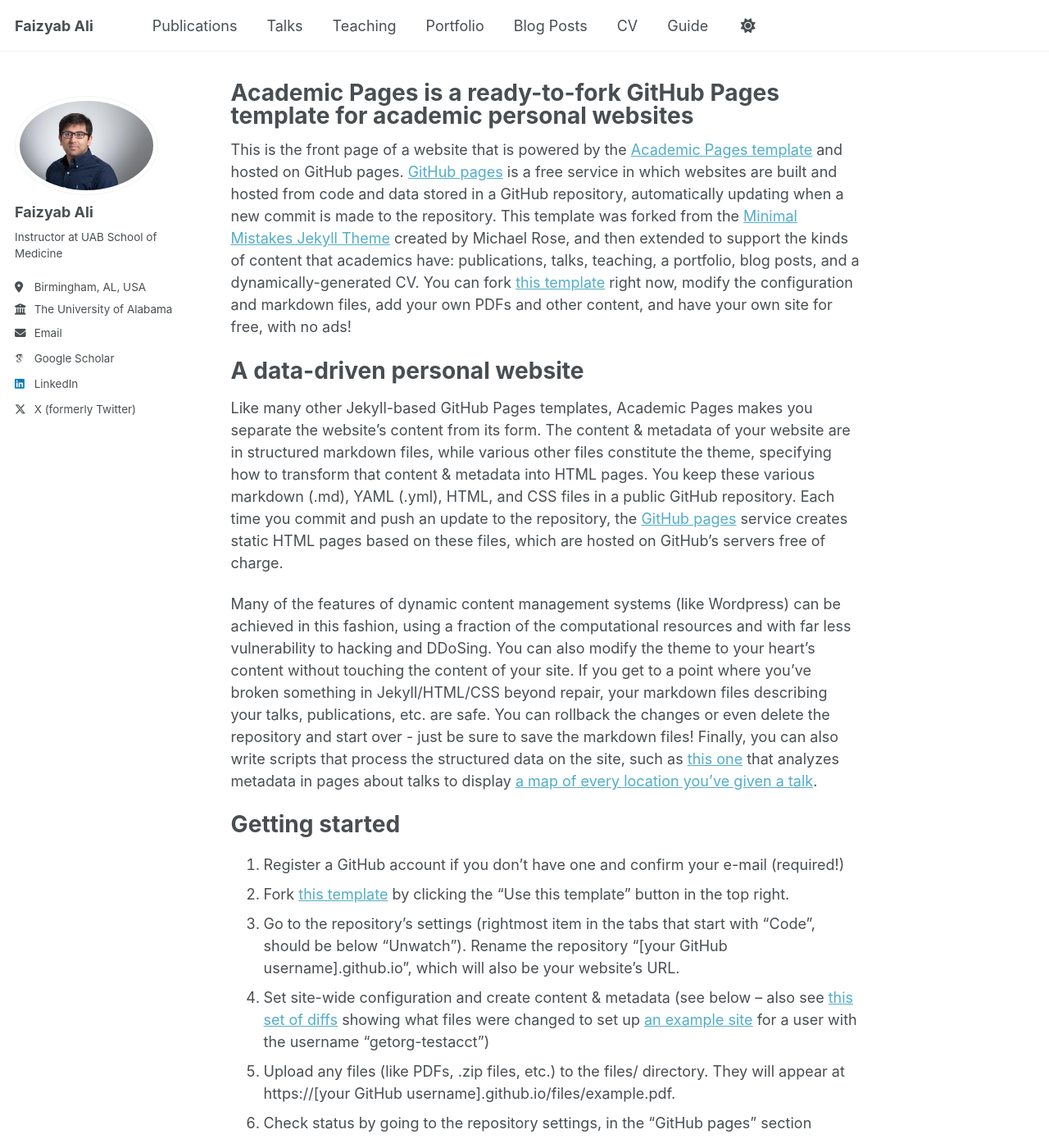
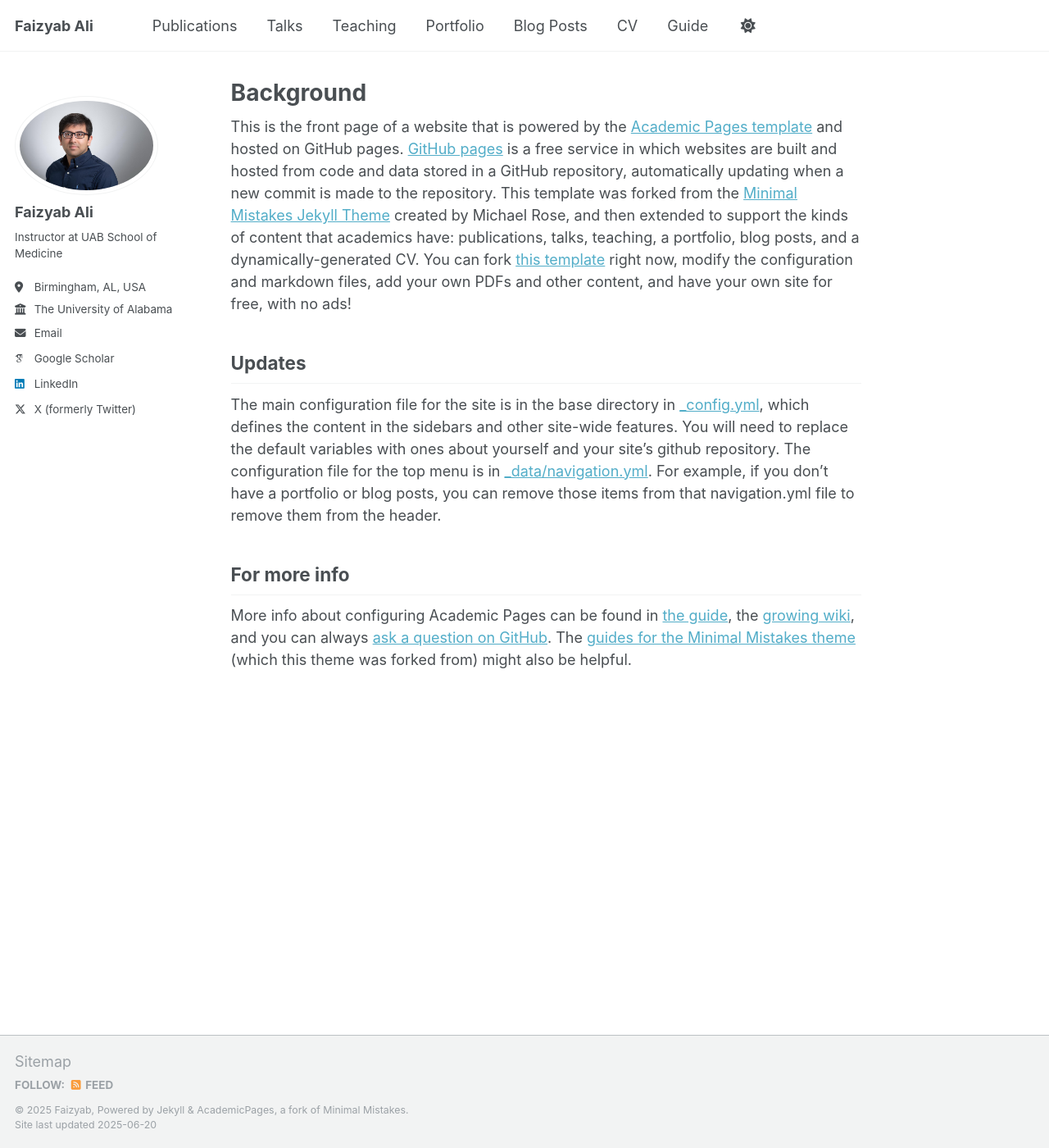
Before and after one commit to MFaizyabAli/mfaizyabali.github.io, a Jekyll site: the page built from _pages/about.md, in a window 1280 px wide and 1400 px high. Shown: the whole window at 82% size. Built offline with Jekyll 4.4.1, drawn with Linux system fonts in a browser that asks for light colours; some web fonts are replaced; some of the changed text lies outside the part shown.

Commit message:
Update about.md

```diff
--- a/_pages/about.md
+++ b/_pages/about.md
@@ -1,6 +1,6 @@
 ---
 permalink: /
-title: "Academic Pages is a ready-to-fork GitHub Pages template for academic personal websites"
+title: "Background"
 author_profile: true
 redirect_from:
   - /about/
@@ -9,40 +9,12 @@ redirect_from:
 
 This is the front page of a website that is powered by the [Academic Pages template](https://github.com/academicpages/academicpages.github.io) and hosted on GitHub pages. [GitHub pages](https://pages.github.com) is a free service in which websites are built and hosted from code and data stored in a GitHub repository, automatically updating when a new commit is made to the repository. This template was forked from the [Minimal Mistakes Jekyll Theme](https://mmistakes.github.io/minimal-mistakes/) created by Michael Rose, and then extended to support the kinds of content that academics have: publications, talks, teaching, a portfolio, blog posts, and a dynamically-generated CV. You can fork [this template](https://github.com/academicpages/academicpages.github.io) right now, modify the configuration and markdown files, add your own PDFs and other content, and have your own site for free, with no ads!
 
-A data-driven personal website
-======
-Like many other Jekyll-based GitHub Pages templates, Academic Pages makes you separate the website's content from its form. The content & metadata of your website are in structured markdown files, while various other files constitute the theme, specifying how to transform that content & metadata into HTML pages. You keep these various markdown (.md), YAML (.yml), HTML, and CSS files in a public GitHub repository. Each time you commit and push an update to the repository, the [GitHub pages](https://pages.github.com/) service creates static HTML pages based on these files, which are hosted on GitHub's servers free of charge.
 
-Many of the features of dynamic content management systems (like Wordpress) can be achieved in this fashion, using a fraction of the computational resources and with far less vulnerability to hacking and DDoSing. You can also modify the theme to your heart's content without touching the content of your site. If you get to a point where you've broken something in Jekyll/HTML/CSS beyond repair, your markdown files describing your talks, publications, etc. are safe. You can rollback the changes or even delete the repository and start over - just be sure to save the markdown files! Finally, you can also write scripts that process the structured data on the site, such as [this one](https://github.com/academicpages/academicpages.github.io/blob/master/talkmap.ipynb) that analyzes metadata in pages about talks to display [a map of every location you've given a talk](https://academicpages.github.io/talkmap.html).
-
-Getting started
-======
-1. Register a GitHub account if you don't have one and confirm your e-mail (required!)
-1. Fork [this template](https://github.com/academicpages/academicpages.github.io) by clicking the "Use this template" button in the top right.
-1. Go to the repository's settings (rightmost item in the tabs that start with "Code", should be below "Unwatch"). Rename the repository "[your GitHub username].github.io", which will also be your website's URL.
-1. Set site-wide configuration and create content & metadata (see below -- also see [this set of diffs](http://archive.is/3TPas) showing what files were changed to set up [an example site](https://getorg-testacct.github.io) for a user with the username "getorg-testacct")
-1. Upload any files (like PDFs, .zip files, etc.) to the files/ directory. They will appear at https://[your GitHub username].github.io/files/example.pdf.
-1. Check status by going to the repository settings, in the "GitHub pages" section
-
-Site-wide configuration
+Updates
 ------
 The main configuration file for the site is in the base directory in [_config.yml](https://github.com/academicpages/academicpages.github.io/blob/master/_config.yml), which defines the content in the sidebars and other site-wide features. You will need to replace the default variables with ones about yourself and your site's github repository. The configuration file for the top menu is in [_data/navigation.yml](https://github.com/academicpages/academicpages.github.io/blob/master/_data/navigation.yml). For example, if you don't have a portfolio or blog posts, you can remove those items from that navigation.yml file to remove them from the header.
 
-Create content & metadata
-------
-For site content, there is one markdown file for each type of content, which are stored in directories like _publications, _talks, _posts, _teaching, or _pages. For example, each talk is a markdown file in the [_talks directory](https://github.com/academicpages/academicpages.github.io/tree/master/_talks). At the top of each markdown file is structured data in YAML about the talk, which the theme will parse to do lots of cool stuff. The same structured data about a talk is used to generate the list of talks on the [Talks page](https://academicpages.github.io/talks), each [individual page](https://academicpages.github.io/talks/2012-03-01-talk-1) for specific talks, the talks section for the [CV page](https://academicpages.github.io/cv), and the [map of places you've given a talk](https://academicpages.github.io/talkmap.html) (if you run this [python file](https://github.com/academicpages/academicpages.github.io/blob/master/talkmap.py) or [Jupyter notebook](https://github.com/academicpages/academicpages.github.io/blob/master/talkmap.ipynb), which creates the HTML for the map based on the contents of the _talks directory).
 
-**Markdown generator**
-
-The repository includes [a set of Jupyter notebooks](https://github.com/academicpages/academicpages.github.io/tree/master/markdown_generator
-) that converts a CSV containing structured data about talks or presentations into individual markdown files that will be properly formatted for the Academic Pages template. The sample CSVs in that directory are the ones I used to create my own personal website at stuartgeiger.com. My usual workflow is that I keep a spreadsheet of my publications and talks, then run the code in these notebooks to generate the markdown files, then commit and push them to the GitHub repository.
-
-How to edit your site's GitHub repository
-------
-Many people use a git client to create files on their local computer and then push them to GitHub's servers. If you are not familiar with git, you can directly edit these configuration and markdown files directly in the github.com interface. Navigate to a file (like [this one](https://github.com/academicpages/academicpages.github.io/blob/master/_talks/2012-03-01-talk-1.md) and click the pencil icon in the top right of the content preview (to the right of the "Raw | Blame | History" buttons). You can delete a file by clicking the trashcan icon to the right of the pencil icon. You can also create new files or upload files by navigating to a directory and clicking the "Create new file" or "Upload files" buttons.
-
-Example: editing a markdown file for a talk
-![Editing a markdown file for a talk](/images/editing-talk.png)
 
 For more info
 ------
```
